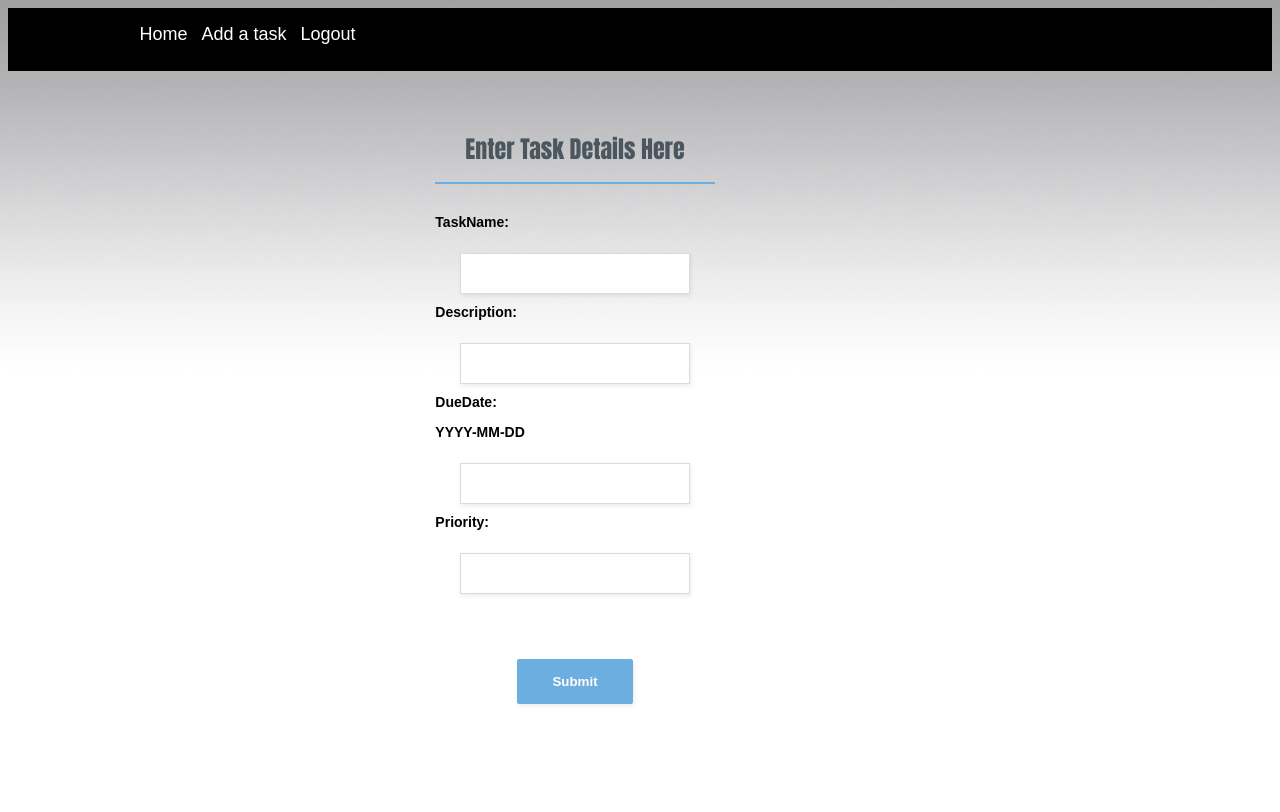
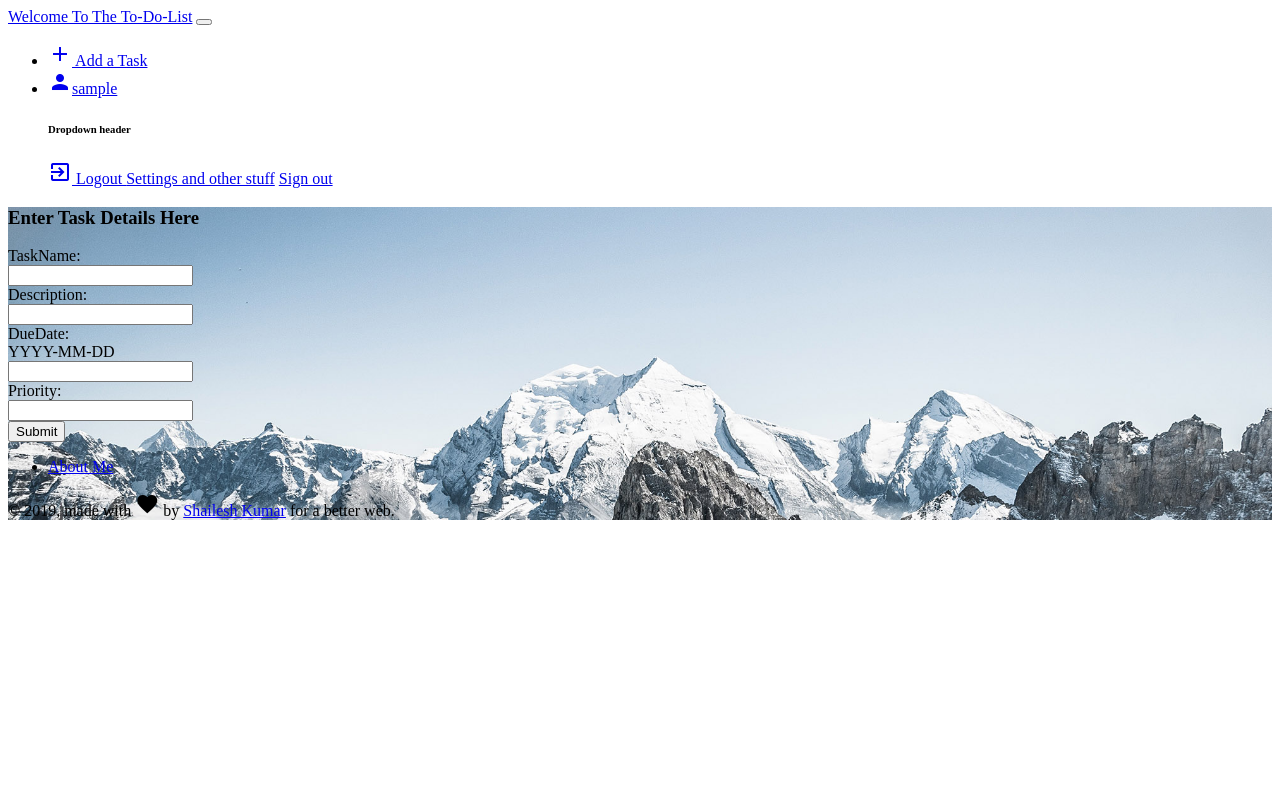
Before and after one commit to skbhagat40/To-Do-List, a Django app: page /create in a window 1280 px wide. Before the commit the page ends 705 px from the top, so only its background shows below. Run offline with Django 3.2, Linux system fonts and the light colour scheme; the visitor is signed in with stand-in values (Sample User, id 1); some libraries are stand-ins or nearby versions.

Commit message:
form improvement

```diff
--- a/tasks/templates/tasks/forms.html
+++ b/tasks/templates/tasks/forms.html
@@ -1,35 +1,54 @@
 {% load staticfiles %}
 {% load static %}
 <html>
-  <head>
-    <link rel="stylesheet" type="text/css" href="{% static 'tasks/forms.css' %}">
-    <link rel="stylesheet" type="text/css" href="{% static 'tasks/base.css' %}">
-      <title>{% block title %}{% endblock %}</title>
+<head>
+  <meta charset="utf-8" />
+  <link rel="apple-touch-icon" sizes="76x76" href="{% static 'assets/img/apple-icon.png' %}">
+  <link rel="icon" type="image/jpg" href="{% static 'assets/img/my_icon.jpg' %}">
+  <meta http-equiv="X-UA-Compatible" content="IE=edge,chrome=1" />
+  <title>
+    {% block title %}{% endblock %}
+  </title>
+  <meta content='width=device-width, initial-scale=1.0, maximum-scale=1.0, user-scalable=0, shrink-to-fit=no' name='viewport' />
+  <!--     Fonts and icons     -->
+  <link rel="stylesheet" type="text/css" href="https://fonts.googleapis.com/css?family=Roboto:300,400,500,700|Roboto+Slab:400,700|Material+Icons" />
+  <link rel="stylesheet" href="https://maxcdn.bootstrapcdn.com/font-awesome/latest/css/font-awesome.min.css">
+  <!-- CSS Files -->
+  <link href="{% static 'assets/css/material-kit.css?v=2.0.5' %}" rel="stylesheet" />
+  <!-- CSS Just for demo purpose, don't include it in your project -->
+  <link href="{% static 'assets/demo/demo.css' %}" rel="stylesheet" />
+
+</head>
+
       {% block top %}{% endblock %}
   </head>
+  <body class="login-page sidebar-collapse">
+<div class="page-header header-filter" style="background-image: url('{% static 'assets/img/bg7.jpg' %}'); background-size: cover; background-position: top center;">
+  <div class="container">
+    <div class="row">
+      <div class="col-lg-4 col-md-6 ml-auto mr-auto">
+        <div class="card card-login">
 
-  <div class="form-login">
-    <div class="form-log-in-with-email">
-      <div class="form-title-row">
-            <h1>{% block heading %}{% endblock %}</h1>
+<div class="card-header card-header-primary text-center">
+            <h3>{% block heading %}{% endblock %}</h3>
             {% for error in form.errors.values %}
             {{error}}
             {% endfor %}
       </div>
-      <form method="post">
+      <form class = "container fluid container" style="box-sizing: wrap-content margin:20px padding:30px" method="post">
         {% for field in form %}
         {% csrf_token %}
-        <div class="form-row">
-          <label>{{field.label_tag}}</label>
-            <p>
-              {{field.help_text}}
-            </p>
+        <div class="row d-flex p-2"">
+          <div class="col-sm-9 ">
+    {{field.label_tag}}<div class="row"><div class="col-8 col-sm-6">{{field.help_text}}</div></div></div>
+            <div class="col-sm-9">
+             {{field}}
+            </div>
+            <div class="w-100"></div>
         </div>
-        {{field}}
-
-
         {% endfor %}
-        <button type="submit" value="Submit">Submit</button>
+        <div class="row d-flex p-2 justify-content-center">
+        <button type="submit" value="Submit">Submit</button></div>
       </form>
           {% block bottom %}
           {% endblock %}
--- a/tasks/templates/tasks/new_task.html
+++ b/tasks/templates/tasks/new_task.html
@@ -4,17 +4,71 @@
 
 {% endblock %}
 {% block top %}
-	<nav id ="navbar">
-		<div class="container">
-			<ul class="list">
-				<li class="list-item"><a href="{% url 'tasks:homepage'%}">Home</a></li>
-				<li><a href="{% url 'tasks:add_task' %}">Add a task</a></li>
-				<li><a href="{% url 'tasks:logout' %}">Logout</a></li>
-			</ul>
-		</div>
-	</nav>
+ <div id="navbar">
+        <nav class="navbar navbar-default navbar-color-on-scroll fixed-top navbar-expand-lg" role="navigation-demo">
+          <div class="container">
+            <!-- Brand and toggle get grouped for better mobile display -->
+            <div class="navbar-translate">
+              <a class="navbar-brand" href="{% url 'tasks:homepage'%}">Welcome To The To-Do-List</a>
+              <button class="navbar-toggler" type="button" data-toggle="collapse" aria-expanded="false" aria-label="Toggle navigation">
+                <span class="sr-only">Toggle navigation</span>
+                <span class="navbar-toggler-icon"></span>
+                <span class="navbar-toggler-icon"></span>
+                <span class="navbar-toggler-icon"></span>
+              </button>
+            </div>
+            <!-- Collect the nav links, forms, and other content for toggling -->
+            <div class="collapse navbar-collapse">
+              <ul class="navbar-nav ml-auto">
+                <li class="nav-item">
+                  <a href="{% url 'tasks:add_task' %}" class="nav-link">
+                     <i class="material-icons">add</i> Add a Task
+                  </a>
+                </li>
+                <li class="dropdown nav-item">
+                    <a href="#pablo" class=" dropdown-toggle nav-link" data-toggle="dropdown">
+                      <div class="profile-photo-small">
+                        <i class="material-icons">person</i>{{user}}
+                      </div>
+                    </a>
+                    <div class="dropdown-menu dropdown-menu-right">
+                      <h6 class="dropdown-header">Dropdown header</h6>
+                      <a href="{% url 'tasks:logout' %}" class="nav-link">
+                          <i class="material-icons">exit_to_app</i> Logout
+                      </a>
+                      <a href="#pablo" class="dropdown-item">Settings and other stuff</a>
+                      <a href="#pablo" class="dropdown-item">Sign out</a>
+                    </div>
+                </li>
+              </ul>
+            </div>
+            <!-- /.navbar-collapse -->
+          </div>
+          <!-- /.container-->
+        </nav>
 {% endblock %}
 
 {% block heading %}
 	Enter Task Details Here
 {% endblock %}
+{% block bottom %}
+    <footer class="footer footer-default">
+    <div class="container">
+      <nav class="float-left">
+        <ul>
+          <li>
+            <a href="{% url 'tasks:about' %}">
+              About Me
+            </a>
+        </ul>
+      </nav>
+      <div class="copyright float-right">
+        &copy;
+        <script>
+          document.write(new Date().getFullYear())
+        </script>, made with <i class="material-icons">favorite</i> by
+        <a href="https://www.creative-tim.com" target="_blank">Shailesh Kumar</a> for a better web.
+      </div>
+    </div>
+  </footer>
+{% endblock %}
--- a/todolist/settings.py
+++ b/todolist/settings.py
@@ -48,6 +48,7 @@
     'allauth.account',
     'allauth.socialaccount',
     'allauth.socialaccount.providers.facebook',
+    'bootstrap4',
 ]
 
 LOGIN_REDIRECT_URL = '/'
```
